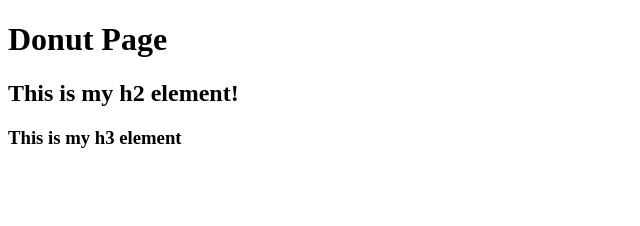
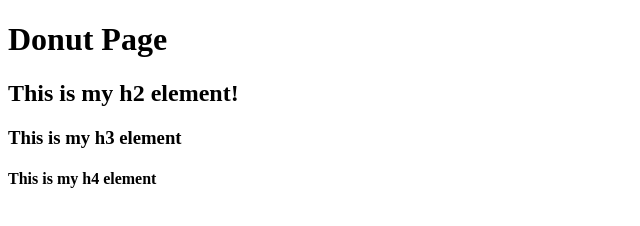
Before and after one commit to britanytorres/donut, a plain HTML site: page index.html in a window 1280 px wide. Shown: the whole page, without its empty margins (0-640 px from the left). Drawn offline with Linux system fonts and the light colour scheme.

Commit message:
added h4 element

```diff
--- a/index.html
+++ b/index.html
@@ -11,5 +11,6 @@
     <h1>Donut Page</h1>
 <h2>This is my h2 element!</h2>
 <h3>This is my h3 element</h3>
+<h4>This is my h4 element</h4>
 </body>
 </html>
```
